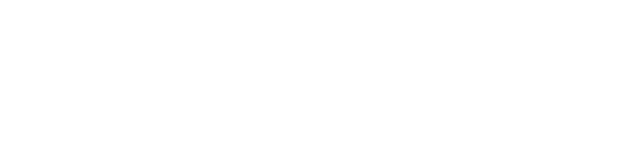
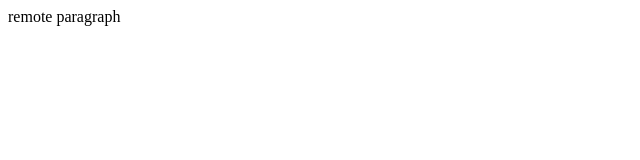
Before and after one commit to sjakdev/git-course, a plain HTML site: page index.html in a window 1280 px wide. Shown: the whole page, without its empty margins (0-640 px from the left). Drawn offline with Linux system fonts and the light colour scheme.

Commit message:
Update index.html
paragraph added

```diff
--- a/index.html
+++ b/index.html
@@ -5,5 +5,6 @@
 		</title>
 	</head>
 	<body>
+		<p>remote paragraph</p>
 	</body>
 </html>
```
